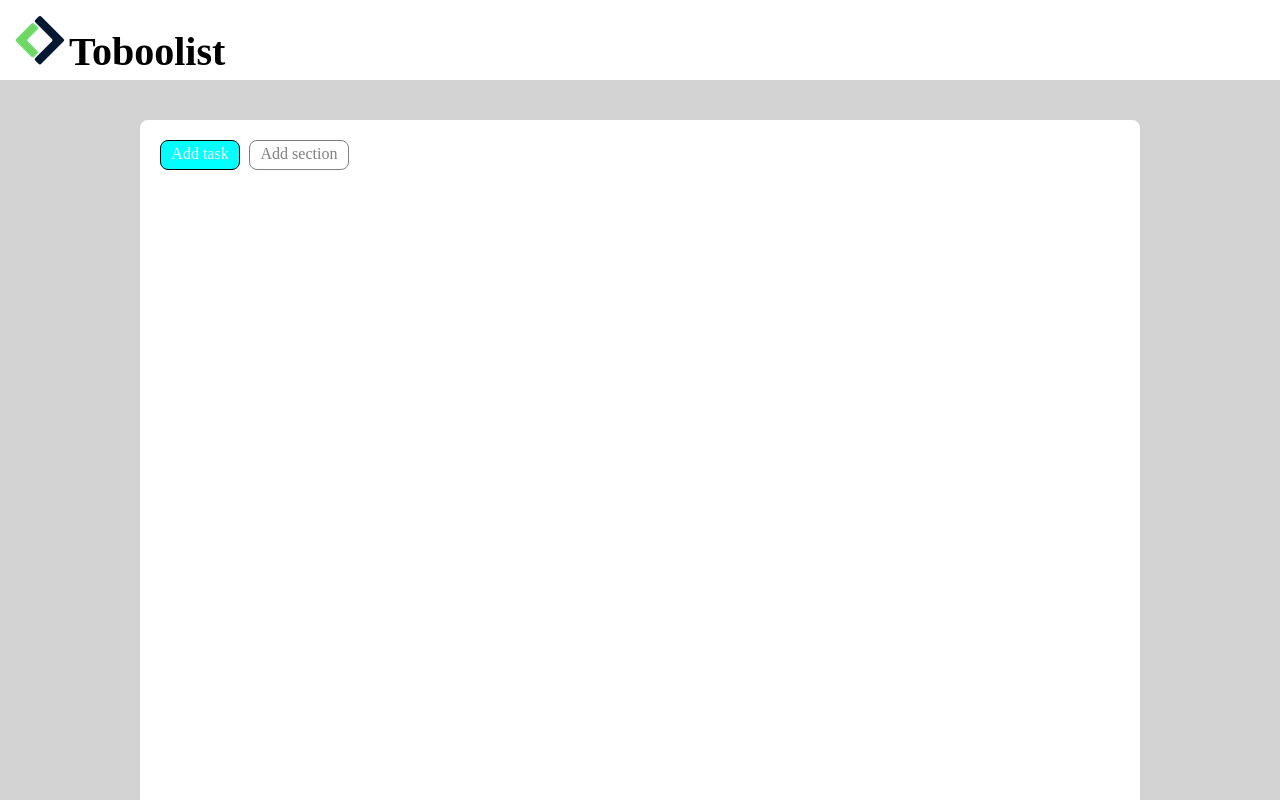
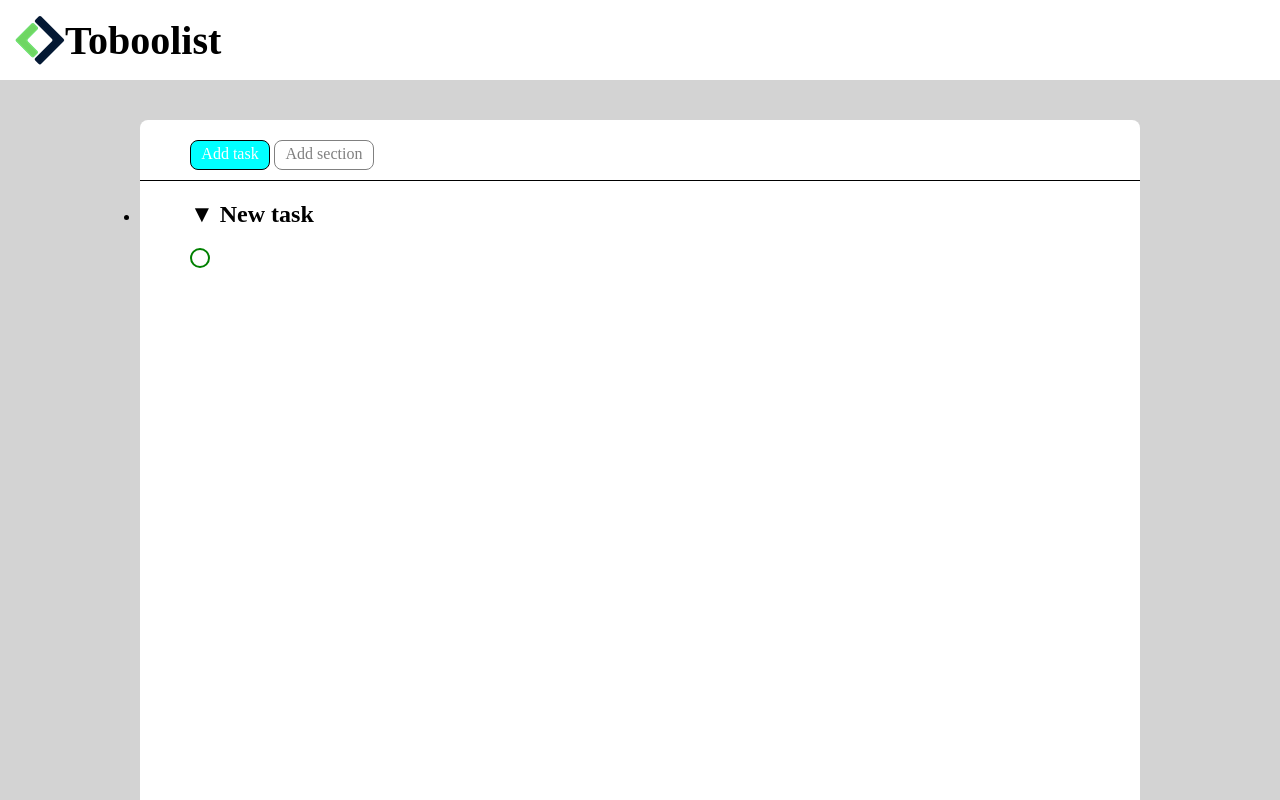
Before and after one commit to omarseddati16/html-css-toboolist, a plain HTML site: page index.html in a window 1280 px wide. Shown: the top 800 px of the page. Drawn offline with Linux system fonts and the light colour scheme.

Commit message:
[main] inizio lista annidata

```diff
--- a/assets/css/style.css
+++ b/assets/css/style.css
@@ -13,7 +13,8 @@ body {
 /* header */
 
 .logo {
-  padding: 15px 0px 0px 15px;
+  height: 50px;
+  padding: 0;
 }
 
 .line {
@@ -26,14 +27,44 @@ body {
   height: 80px;
   width: 100%;
   background-color: white;
+  display: flex;
+  align-items: center;
+  padding-left: 15px;
+}
+
+/* Utili */
+
+.inlinea {
+  display: inline-block;
+}
+
+.spostaretutto {
+  display: flex;
+  margin-left: 50px;
+  margin-top: 20px;
 }
 
 /* Main */
 
+.cerchio {
+  width: 20px;
+  height: 20px;
+  border: 2px solid green;
+  border-radius: 50%;
+  background-color: white;
+  position: relative;
+}
+
+.divisore {
+  border-top: 1px solid;
+  width: 100%;
+  margin-top: 10px;
+}
+
+
 .altrobottone-contenitore {
   height: 30px;
   width: 100px;
-  margin-left: 5px;
   border-radius: 8px;
   border: 1px solid gray;
   color: grey;
@@ -61,5 +92,5 @@ body {
   background-color: white;
   margin: 40px auto;
   border-radius: 8px;
-  padding: 20px;
+  padding: 0px;
 }
--- a/index.html
+++ b/index.html
@@ -24,13 +24,21 @@
   <!-- Inizio Main-->
   <main>
     <div class="contenitore-box">
-      <div class="bottone-contenitore">
+      <div class="bottone-contenitore spostaretutto">
         Add task
       </div>
       <div class="altrobottone-contenitore">
         Add section
       </div>
-
+      <div class="divisore"></div>
+      <ul>
+        <li>
+          <h2 class="spostaretutto">&#9660; New task</h2>
+          <ul>
+            <li class="cerchio spostaretutto"></li>
+          </ul>
+        </li>
+      </ul>
 
     </div>
 
```
